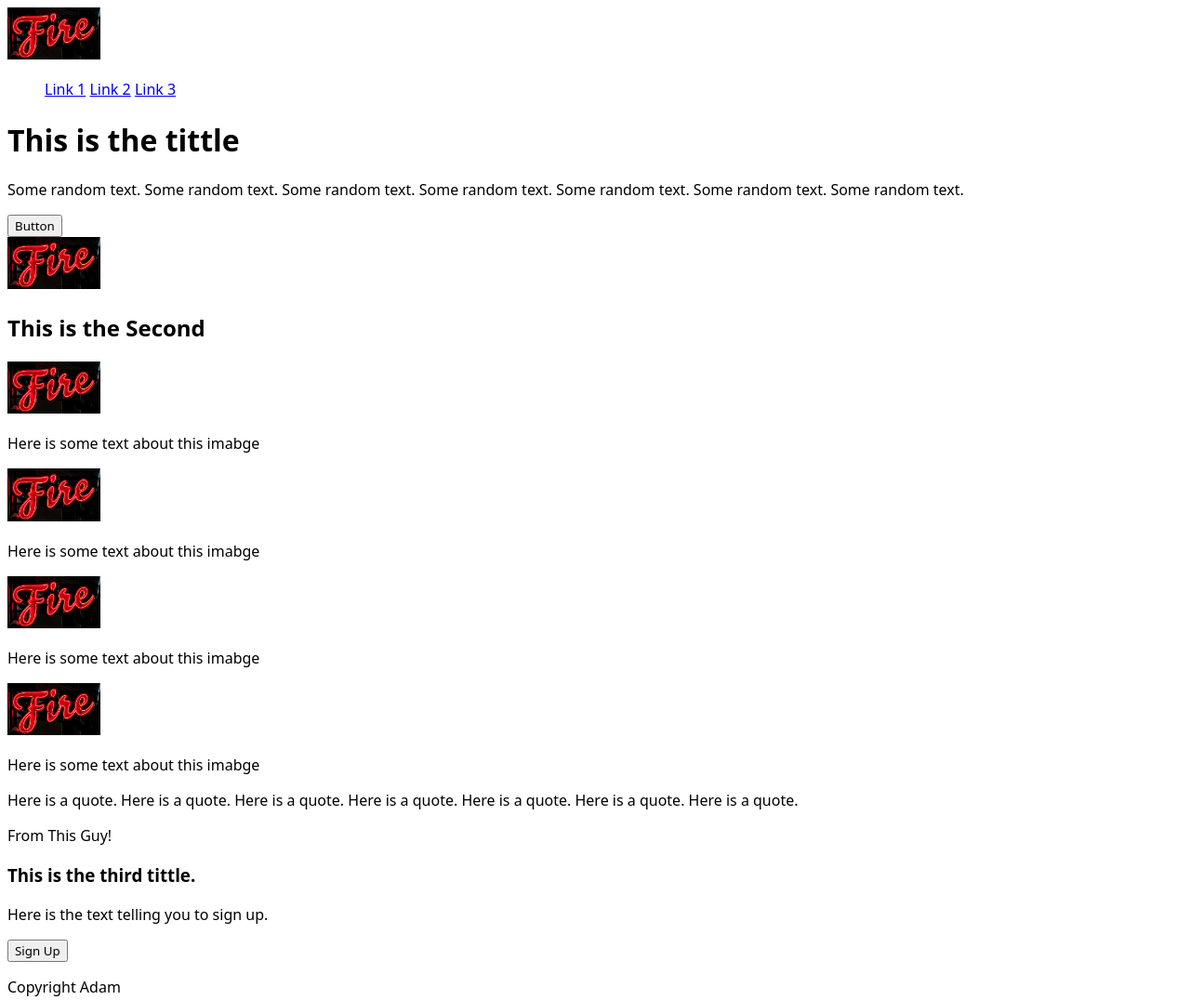
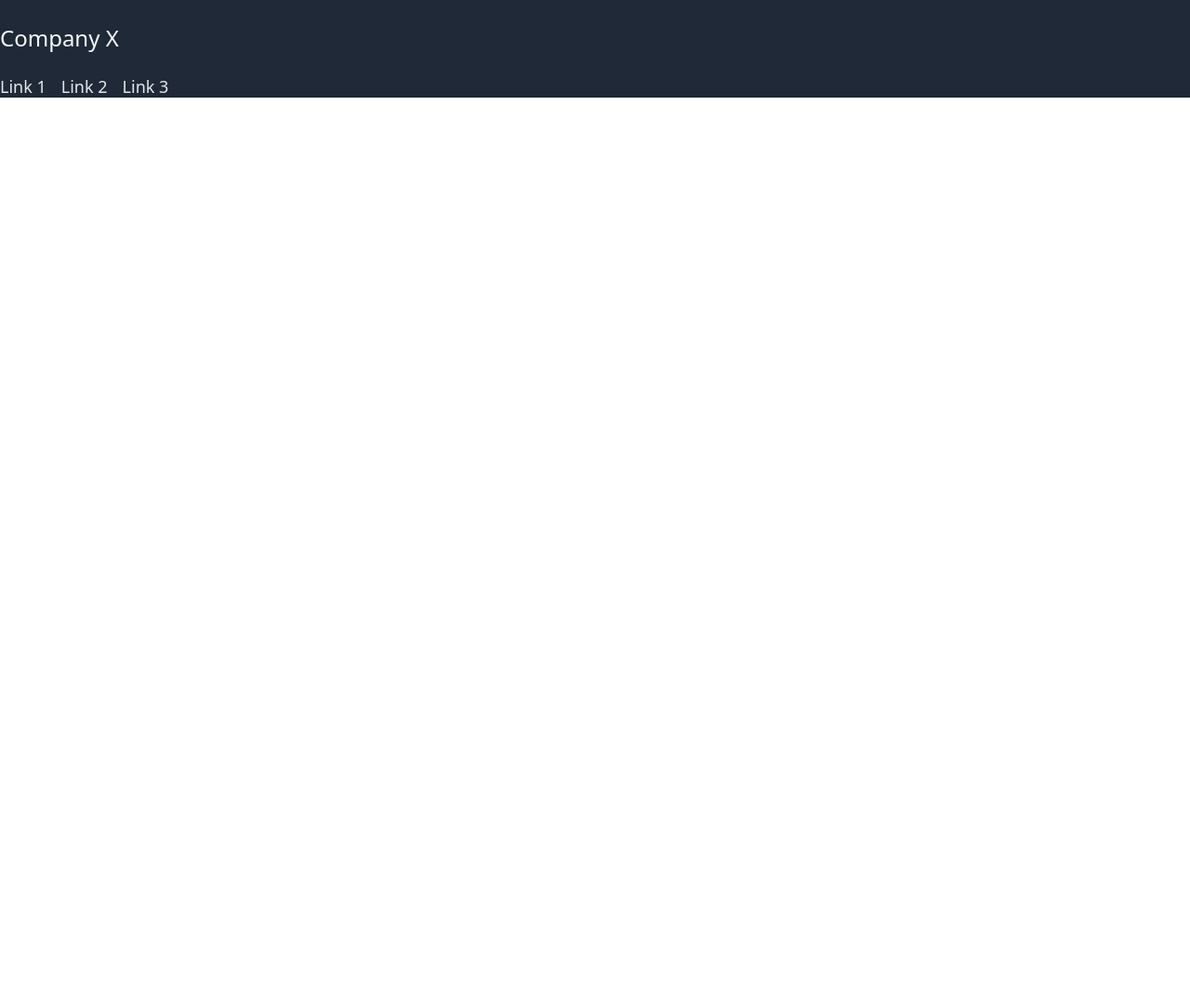
Before and after one commit to McSweeney207/odin-product-landing-page, a plain HTML site: page index.html in a window 1280 px wide. Shown: the whole page at 93% size. After the commit the page ends 800 px from the top, so only its background shows below. Drawn offline with Linux system fonts and the light colour scheme.

Commit message:
Starting to add CSS

```diff
--- a/index.html
+++ b/index.html
@@ -9,20 +9,20 @@
 </head>
 <body>
 
-    <div>
-        <img src="images/placeholder.jpg">
-        <ul>
+    <div class="header">
+        <p class="logo">Company X</p>
+        <ul class="links">
             <a href="./">Link 1</a>
             <a href="./">Link 2</a>
             <a href="./">Link 3</a>
         </ul>
     </div>
-
-    <div>
-        <div>
-            <h1>This is the tittle</h1>
+<!--
+    <div class="hero">
+        <div class="hero-container">
+            <h1>This is the tittle. It is great!</h1>
             <p>Some random text. Some random text. Some random text. Some random text. Some random text. Some random text. Some random text. </p>
-            <button>Button</button>
+            <button class="sign-up">Button</button>
         </div>
         <img src="images/placeholder.jpg">
     </div>
@@ -62,8 +62,9 @@
         <button>Sign Up</button>
     </div>
 
-    <div>
+    <div class="footer">
         <p>Copyright Adam</p>
     </div>
+-->
 </body>
 </html>
--- a/style.css
+++ b/style.css
@@ -2,7 +2,103 @@
     font-family: system-ui, -apple-system, BlinkMacSystemFont, 'Segoe UI', Roboto, Oxygen, Ubuntu, Cantarell, 'Open Sans', 'Helvetica Neue', sans-serif;
 }
 
+body {
+    display: flex;
+    flex-direction: column;
+    align-items: center;
+    margin: 0;
+    padding: 0;
+}
+
+.header {
+    background-color: #1f2937;
+    width: 100%;
+    margin: 0;
+    padding: 0;
+}
+
+.header-cont {
+    display: flex;
+    align-items: center;
+    margin-left: auto;
+    margin-right: auto;
+    min-width: 80rem;
+}
+
+
+ul {
+    padding: 0;
+    margin: 0;
+    list-style: none;
+}
+
+a {
+    text-decoration: none;
+    font-size: 18px;
+    color: #e5e7eb;
+}
+
+.links {
+    display: flex;
+    gap: 1rem;
+}
+
+.logo {
+    font-size: 24px;
+    color: #f9faf8;
+    margin-right: auto;
+}
+
+
+/*
+.footer, .hero {
+    background-color: #1f2937;
+    padding-left: auto;
+    padding-right: auto;
+    max-width: 80rem;
+}
+
 img {
-    width: 100px;
+    width: 500px;
     height: auto;
 }
+
+
+
+p {
+    text-decoration: none;
+    font-size: 24px;
+    color: #e5e7eb;
+}
+
+
+
+
+
+.hero {
+    display: flex;
+    align-items: center;
+    padding-top: 100px;
+    padding-bottom: 100px;
+}
+
+.hero-container {
+    display: flex;
+    flex-direction: column;
+}
+
+h1 {
+    font-size: 48px;
+    font-weight: 800;
+    color: #f9faf8;
+}
+
+button {
+    width: 125px;
+    height: 50px;
+    border: none;
+    background-color: #3882f6;
+    border-radius: 5px;
+    font-size: 24px;
+    color: #e5e7eb;
+}
```
